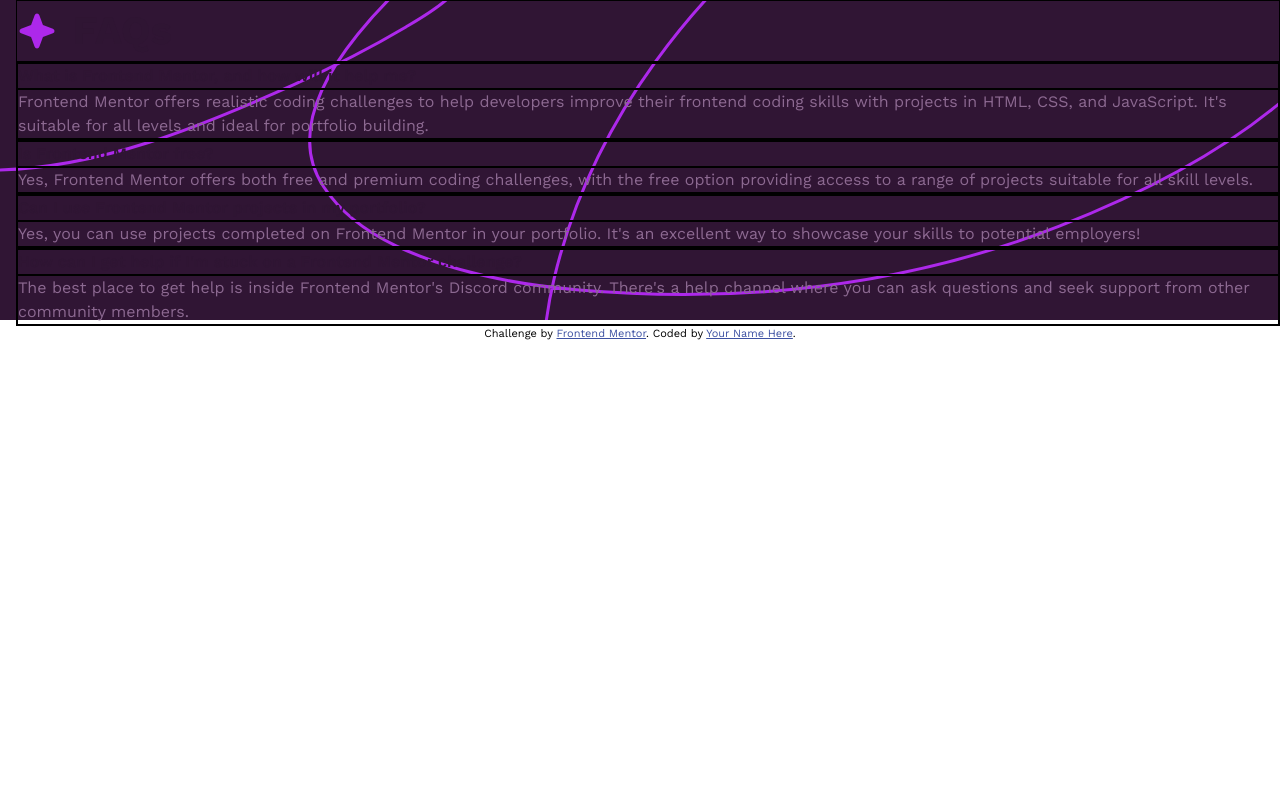
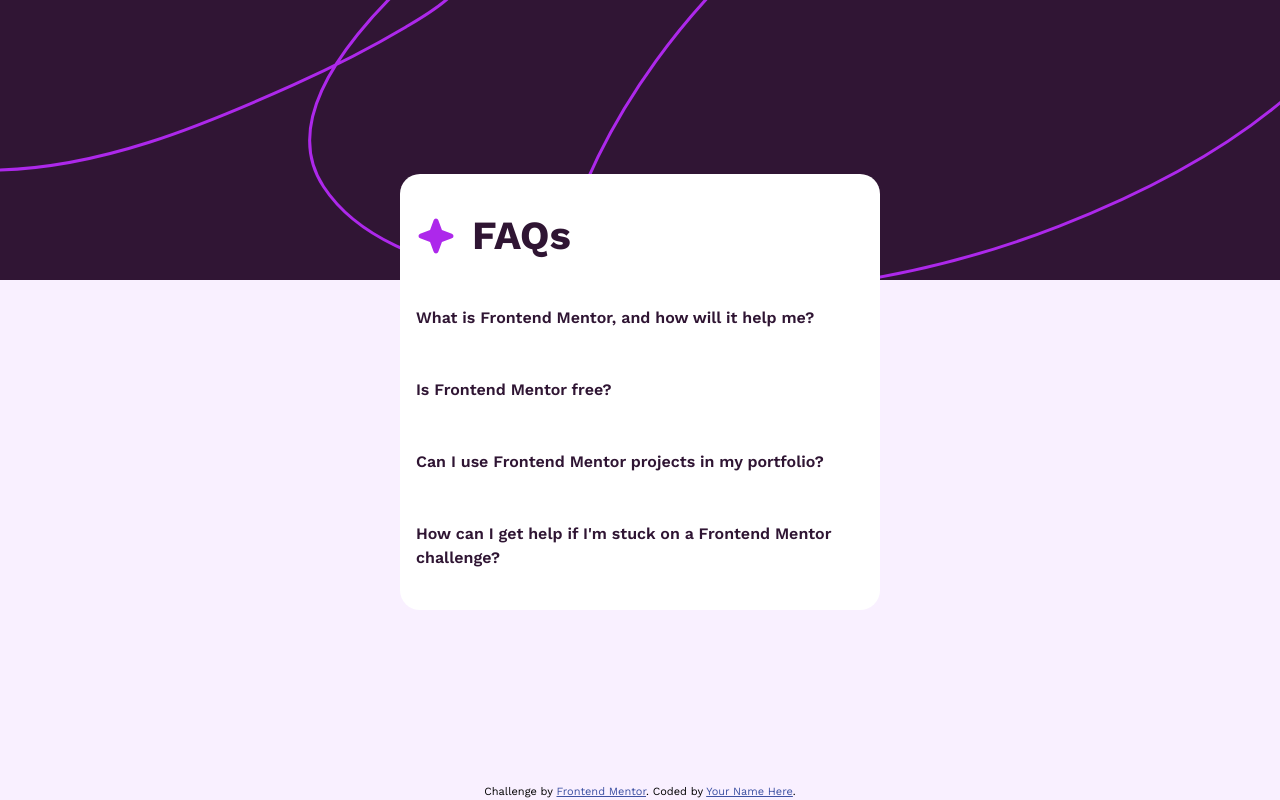
Before and after one commit to lafzan/Tutorials, a plain HTML site: page frontend-mentor/faq-accordion-main/index.html in a window 1280 px wide. Drawn offline with nearby package versions, Linux system fonts and the light colour scheme.

Commit message:
updating files

```diff
--- a/frontend-mentor/faq-accordion-main/index.html
+++ b/frontend-mentor/faq-accordion-main/index.html
@@ -22,6 +22,7 @@
     <title>Frontend Mentor | FAQ accordion</title>
   </head>
   <body>
+    <header class="header"></header>
     <article>
       <div class="card">
         <div class="title">
--- a/frontend-mentor/faq-accordion-main/styles/style.css
+++ b/frontend-mentor/faq-accordion-main/styles/style.css
@@ -62,12 +62,38 @@
 
 body {
   height: 100%;
+  background-color: var(--clr-light-pink);
+
+  display: flex;
+  flex-direction: column;
+}
+.header {
   background-image: url("../assets/images/background-pattern-desktop.svg");
-
+  position: absolute;
   background-repeat: no-repeat;
+  width: 100%;
+  height: 35%;
+  z-index: 1;
+}
+article {
+  flex: 1;
+  display: flex;
+  flex-direction: column;
+  justify-content: center;
+  align-items: center;
 }
 .card {
-  z-index: 3;
+  width: 30rem;
+  background-color: var(--clr-white);
+  border-radius: 20px;
+  padding: 1rem;
+  z-index: 2;
+}
+.card > * {
+  padding: 1rem 0;
+}
+.container > * {
+  padding: 0.5rem 0;
 }
 .title {
   display: flex;
@@ -82,28 +108,23 @@
   color: var(--clr-grayish-purple);
   font-size: var(--fs-400);
   font-weight: var(--fw-regular);
+  display: none;
 }
 
 .attribution {
   font-size: 11px;
   text-align: center;
+  max-height: 10vh;
 }
 .attribution a {
   color: hsl(228, 45%, 44%);
 }
 
-.card > * {
-  border: 1px solid black;
-  margin: 0 0 0 1rem;
-}
-.container > * {
-  border: 1px solid black;
-}
-
 @media (max-width: 375px) {
-  body {
+  /*.header {
     background-image: url("../assets/images/background-pattern-mobile.svg");
-
-    background-repeat: no-repeat;
+  }*/
+  html {
+    font-size: 1px;
   }
 }
```
